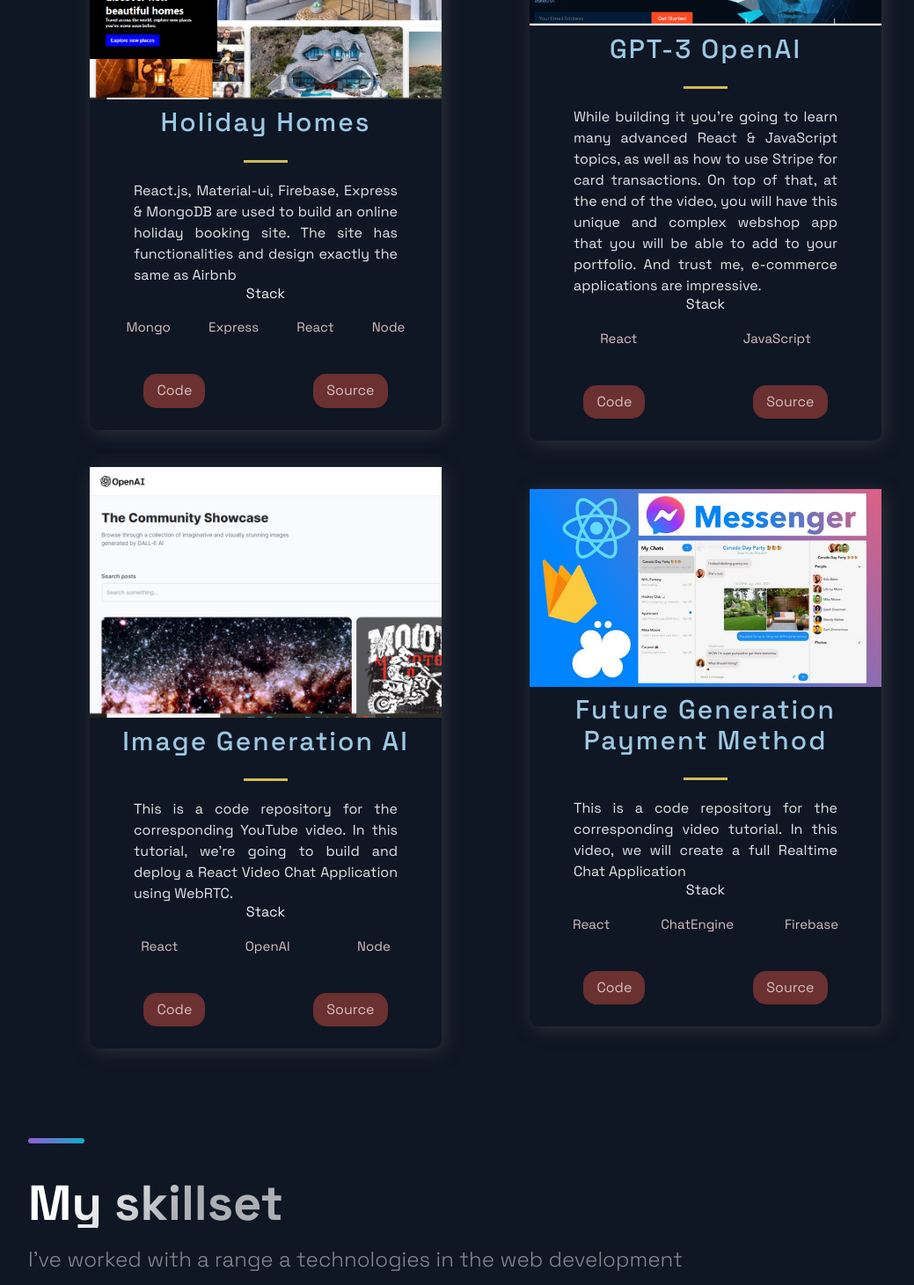
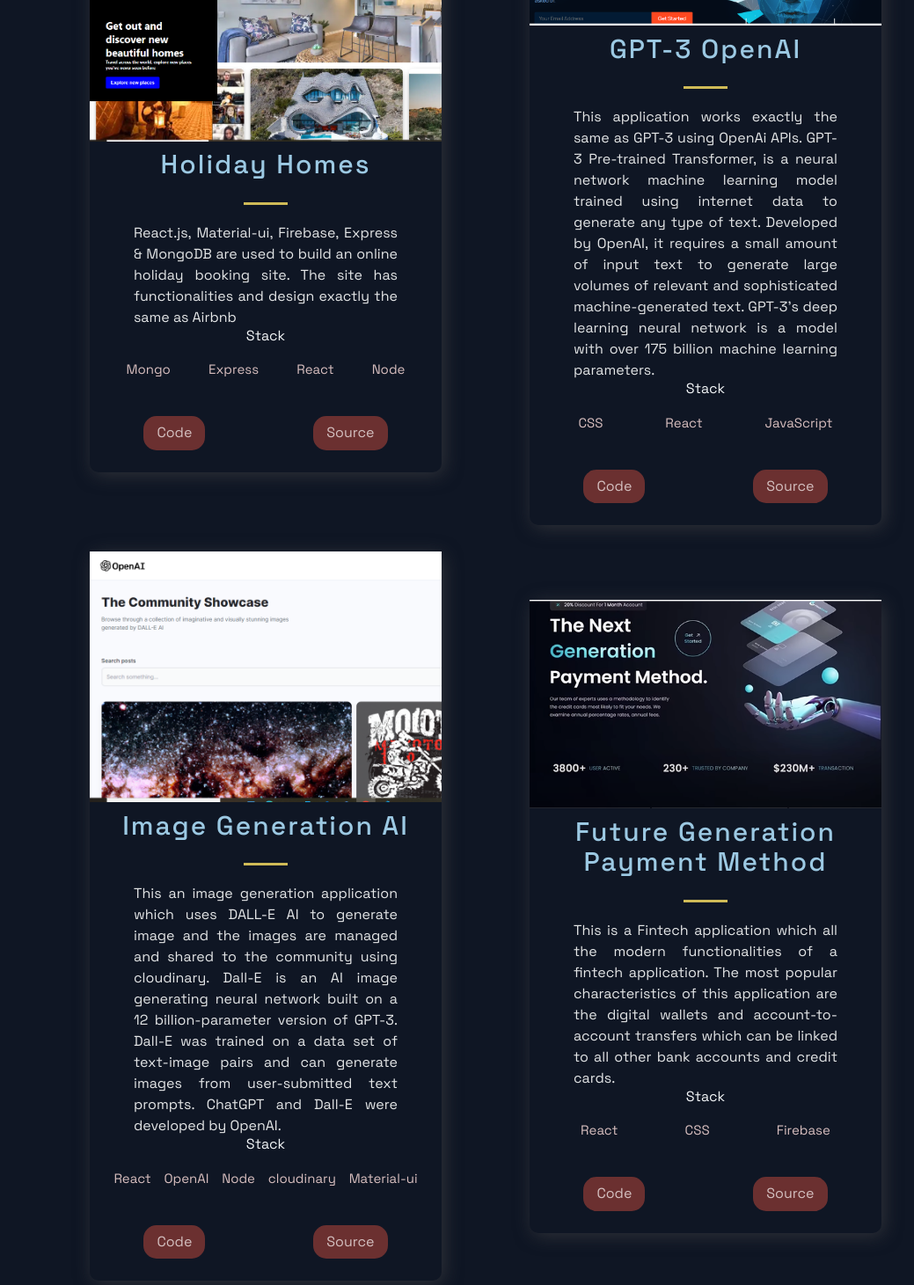
Before and after one commit to Januariesjm/Januariesjm, a Next.js app: page / in a window 1280 px wide. Shown: the part 1000-2461 px from the top of the page at 88% size, without its empty margins (88-1127 px from the left). Built offline with nearby package versions, Linux system fonts and the light colour scheme.

Commit message:
Project updates

```diff
--- a/src/constants/constants.js
+++ b/src/constants/constants.js
@@ -10,27 +10,27 @@
   },
   {
     title: 'GPT-3 OpenAI',
-    description:"While building it you're going to learn many advanced React & JavaScript topics, as well as how to use Stripe for card transactions. On top of that, at the end of the video, you will have this unique and complex webshop app that you will be able to add to your portfolio. And trust me, e-commerce applications are impressive.",
+    description:"This application works exactly the same as GPT-3 using OpenAi APIs. GPT-3 Pre-trained Transformer, is a neural network machine learning model trained using internet data to generate any type of text. Developed by OpenAI, it requires a small amount of input text to generate large volumes of relevant and sophisticated machine-generated text. GPT-3's deep learning neural network is a model with over 175 billion machine learning parameters.",
     image: '/images/1.png',
-    tags: ['React', 'JavaScript'],
+    tags: ['CSS', 'React', 'JavaScript'],
     source: 'https://gpt-3future.netlify.app/',
     visit: 'https://github.com/Januariesjm/gpt',
     id: 1,
   },
   {
     title: 'Image Generation AI',
-    description: "This is a code repository for the corresponding YouTube video. In this tutorial, we're going to build and deploy a React Video Chat Application using WebRTC.",
+    description: "This an image generation application which uses DALL-E AI to generate image and the images are managed and shared to the community using cloudinary. Dall-E is an AI image generating neural network built on a 12 billion-parameter version of GPT-3. Dall-E was trained on a data set of text-image pairs and can generate images from user-submitted text prompts. ChatGPT and Dall-E were developed by OpenAI.",
       image: '/images/3.PNG',
-      tags: ['React', 'OpenAI', 'Node'],
+      tags: ['React', 'OpenAI', 'Node', 'cloudinary', 'Material-ui'],
     source: 'https://imageopenai.netlify.app/',
     visit: 'https://github.com/Januariesjm/ImageAI',
     id: 2,
   },
   {
     title: 'Future Generation Payment Method',
-    description: "This is a code repository for the corresponding video tutorial. In this video, we will create a full Realtime Chat Application",
-    image: '/images/4.jpg',
-    tags: ['React', 'ChatEngine', 'Firebase'],
+    description: "This is a Fintech application which all the modern functionalities of a fintech application. The most popular characteristics of this application are the digital wallets and account-to-account transfers which can be linked to all other bank accounts and credit cards.",
+    image: '/images/4.PNG',
+    tags: ['React', 'CSS', 'Firebase'],
     source: 'https://google.com',
     visit: 'https://google.com',
     id: 3,
```
Also changed, not shown: public/images/4.PNG (added), public/images/4.jpg (deleted).
